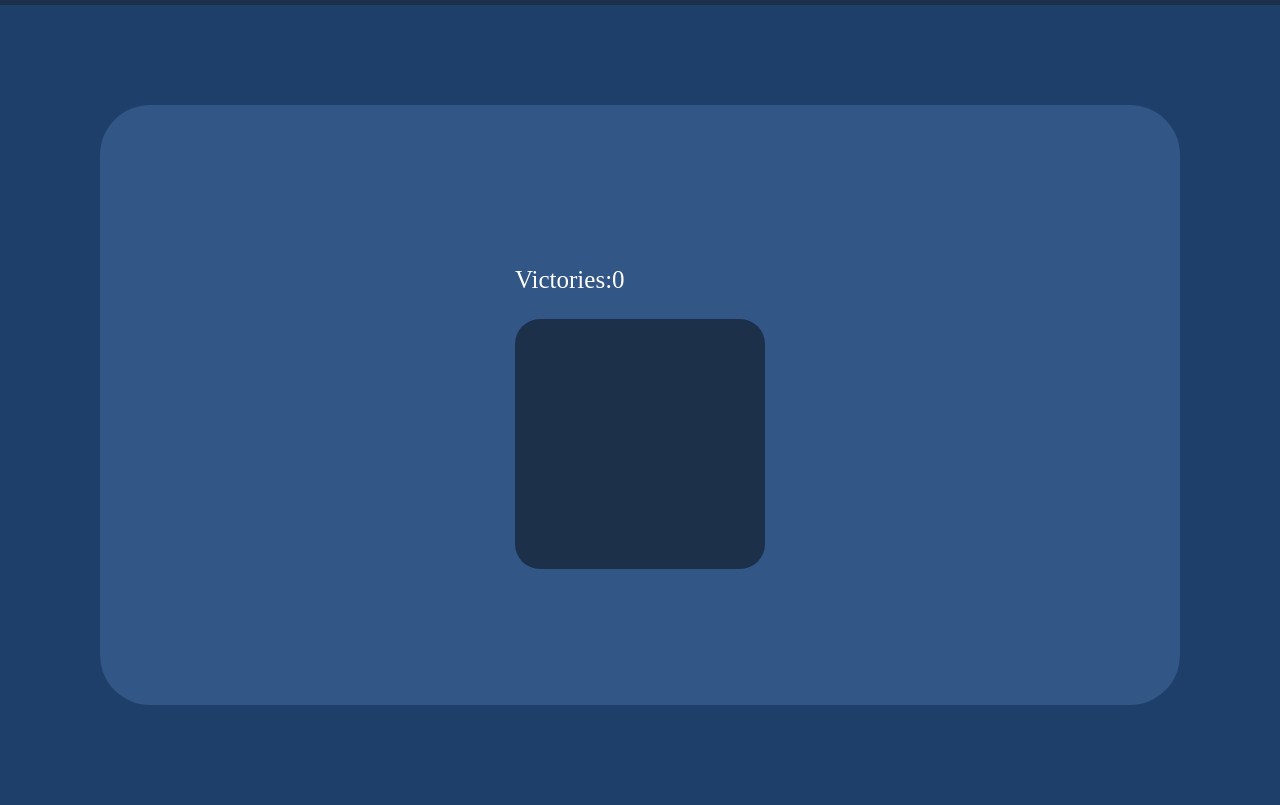
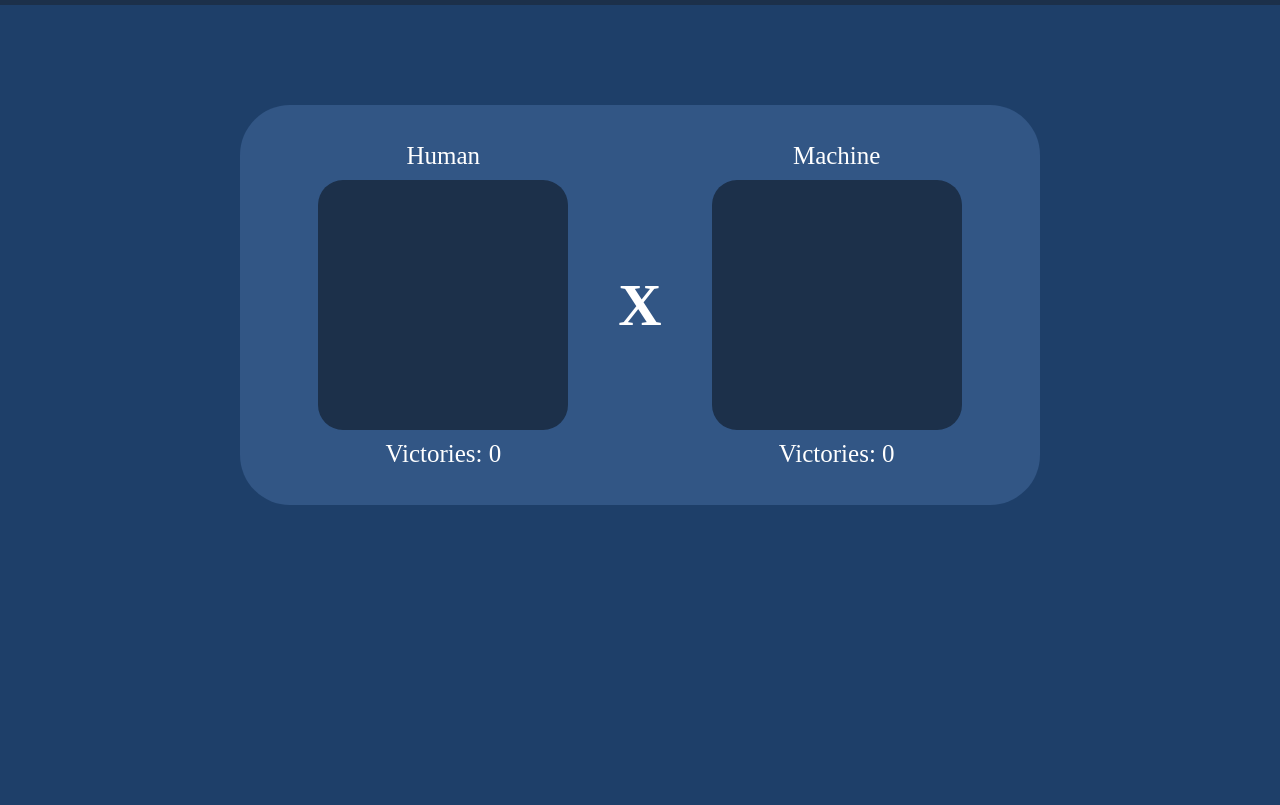
Before and after one commit to estacioramalho/rock-paper-scissors, a plain HTML site: page index.html in a window 1280 px wide. Shown: the part 93-898 px from the top of the page. After the commit the page ends 800 px from the top, so only its background shows below. Drawn offline with Linux system fonts and the light colour scheme.

Commit message:
Updated Blockout

```diff
--- a/index.html
+++ b/index.html
@@ -17,10 +17,24 @@
 
             <div class="container">
                 <div class="humanshowcase">
-                    <p>Victories:0 </p>
+                    <p>Human</p>
                     <div class="humanemoji">
+
+                    </div>
+                    <p>Victories: 0 </p>
                 </div>
+
+                <h1 class="X">X</h2>
+
+
+                <div class="aishowcase">
+                    <p>Machine</p>
+                    <div class="aiemoji">
+
+                    </div>
+                    <p>Victories: 0 </p>
                 </div>
+
             </div>
         </div>
     </main>
--- a/styles.css
+++ b/styles.css
@@ -14,7 +14,7 @@ header{
 
 h1{
     margin:0;
-    color: #ccf538;
+    color: white;
     font-size: 50px;
 
 }
@@ -29,17 +29,29 @@ main{
 .center{
     display: flex;
     background-color: #325685;
-    height: 600px;
-    width: 1200px;
+    height: 400px;
+    width: 800px;
     border-radius: 50px;
     justify-content: center;
     align-items: center;
 
 }
 
+.container{
+    display: flex;
+    gap: 50px;
+    align-items: center;
+
+}
+
+.X{
+    margin: 0px;
+    font-size: 60px;
+}
 .humanshowcase{
     color: white;
     font-size: 25px;
+    text-align: center;
 }
 
 .humanemoji{
@@ -48,3 +60,20 @@ main{
     width: 250px;
     border-radius:25px;
 }
+
+.aishowcase{
+    color: white;
+    font-size: 25px;
+    text-align: center;
+}
+
+.aiemoji{
+    background-color:#1c304a;
+    height: 250px;
+    width: 250px;
+    border-radius:25px;
+}
+
+p{
+    margin: 10px;
+}
```
